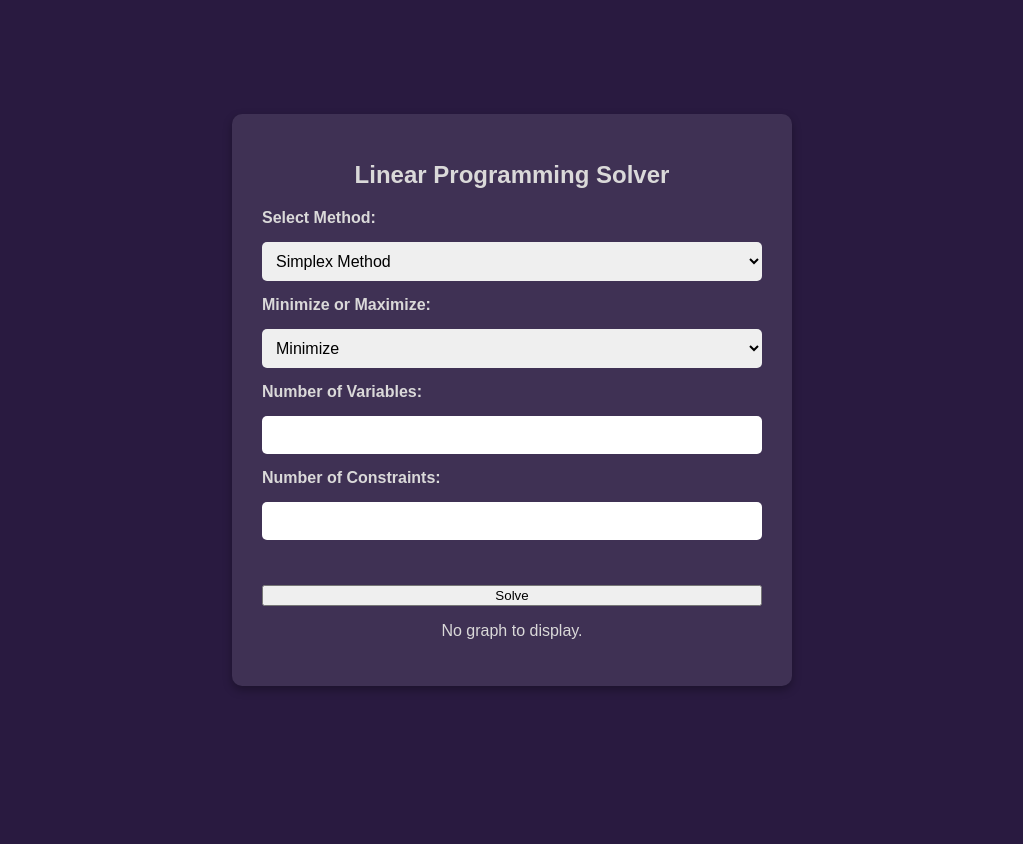
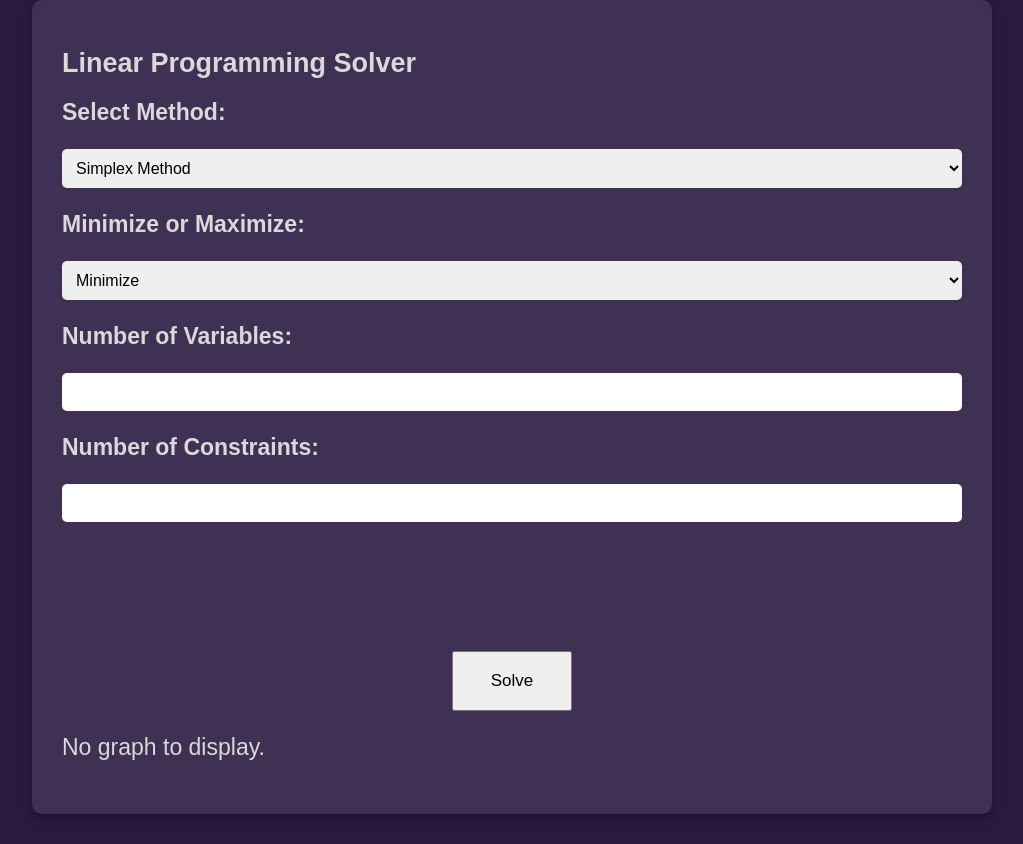
Before and after one commit to srivarshithagatta/linearprogramming, a Django app: page /solve in a window 1280 px wide. Shown: the whole page, without its empty margins (128-1151 px from the left). Before the commit the page ends 688 px from the top, so only its background shows below. Run offline with Django 5.2, Linux system fonts and the light colour scheme.

Commit message:
UI updates

```diff
--- a/solver/views.py
+++ b/solver/views.py
@@ -80,7 +80,7 @@ def solve_graphical(request):
 
 def plot_constraints(A, b, feasible_region, optimal_vertex):
     x = np.linspace(0, max(b), 400)
-    plt.figure(figsize=(10, 8))
+    plt.figure(figsize=(8, 6))
 
     for coeff, rhs in zip(A, b):
         if coeff[1] != 0:
--- a/static/style.css
+++ b/static/style.css
@@ -1,34 +1,96 @@
 body {
     background-color: #291A40;
     font-family: Arial, sans-serif;
+    font-size: 23px;
     color: #dad9d9;
     margin: 0;
     padding: 0;
     display: flex;
+    flex-direction: column;
     align-items: center;
-    justify-content: center;
-    height: 100vh;
+    justify-content: flex-start;
+    min-height: 100vh;
+    overflow-y: auto;
 }
 
 .container {
     background: rgba(255, 255, 255, 0.1);
     padding: 30px;
     border-radius: 10px;
-    text-align: center;
     box-shadow: 0px 4px 10px rgba(0, 0, 0, 0.3);
-    width: 80%;
-    max-width: 500px;
+    width: 900px;
+    max-width: 100%;
+    margin-bottom: 30px;
 }
 
 h1 {
-    font-size: 24px;
+    font-size: 27px;
     margin-bottom: 20px;
+}
+
+#variables-container {
+    display: flex;
+    justify-content: space-between;
+    gap: 20px;
+    margin-top: 20px;
+}
+
+#constraints-container {
+    display: flex;
+    flex-wrap: wrap;
+    justify-content: space-between;
+    gap: 20px;
+    margin-top: 20px;
+}
+
+.constraint-box {
+    background-color: #fff;
+    border: 1px solid #ddd;
+    padding: 20px;
+    border-radius: 8px;
+    width: 48%;
+    min-width: 300px;
+    box-sizing: border-box;
+}
+
+.constraint-box label {
+    font-size: 14px;
+    font-weight: 600;
+    margin-bottom: 8px;
+    display: block;
+    color: #333;
+}
+
+.constraint-box input,
+.constraint-box select {
+    width: 100%;
+    padding: 12px;
+    margin-bottom: 12px;
+    border-radius: 6px;
+    border: 1px solid #ddd;
+    font-size: 14px;
+}
+
+.constraint-box input:focus,
+.constraint-box select:focus {
+    border-color: #5f63f2;
+    outline: none;
+}
+
+@media (max-width: 768px) {
+    #constraints-container {
+        flex-direction: column;
+        align-items: center;
+    }
+    .constraint-box {
+        width: 90%;
+    }
 }
 
 form {
     display: flex;
     flex-direction: column;
-    gap: 15px;
+    gap: 23px;
 }
 
 label {
@@ -68,6 +130,8 @@ input, select {
 }
 
 .graph-container {
+    display: flex;
+    justify-content: center;
     margin-top: 20px;
 }
 
--- a/templates/solve.html
+++ b/templates/solve.html
@@ -103,7 +103,9 @@
 
             <div id="constraints-container"></div>
 
-            <button type="submit">Solve</button>
+            <div style="text-align: center; margin-top: 20px;">
+                <button class="submit" type="submit" style="height: 60px; width: 120px; font-size: 17px;">Solve</button>
+            </div>
         </form>
 
         {% if solution %}
```
